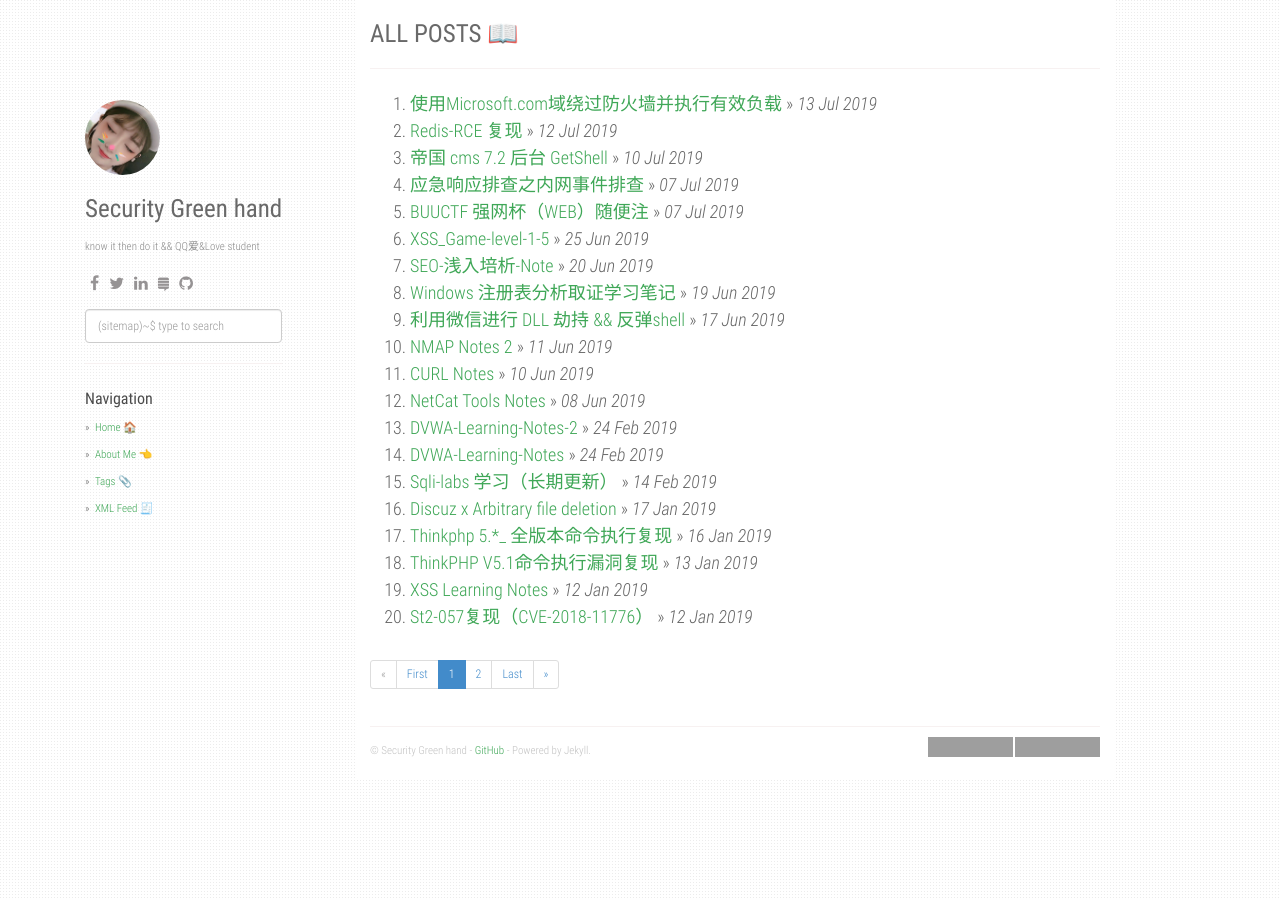
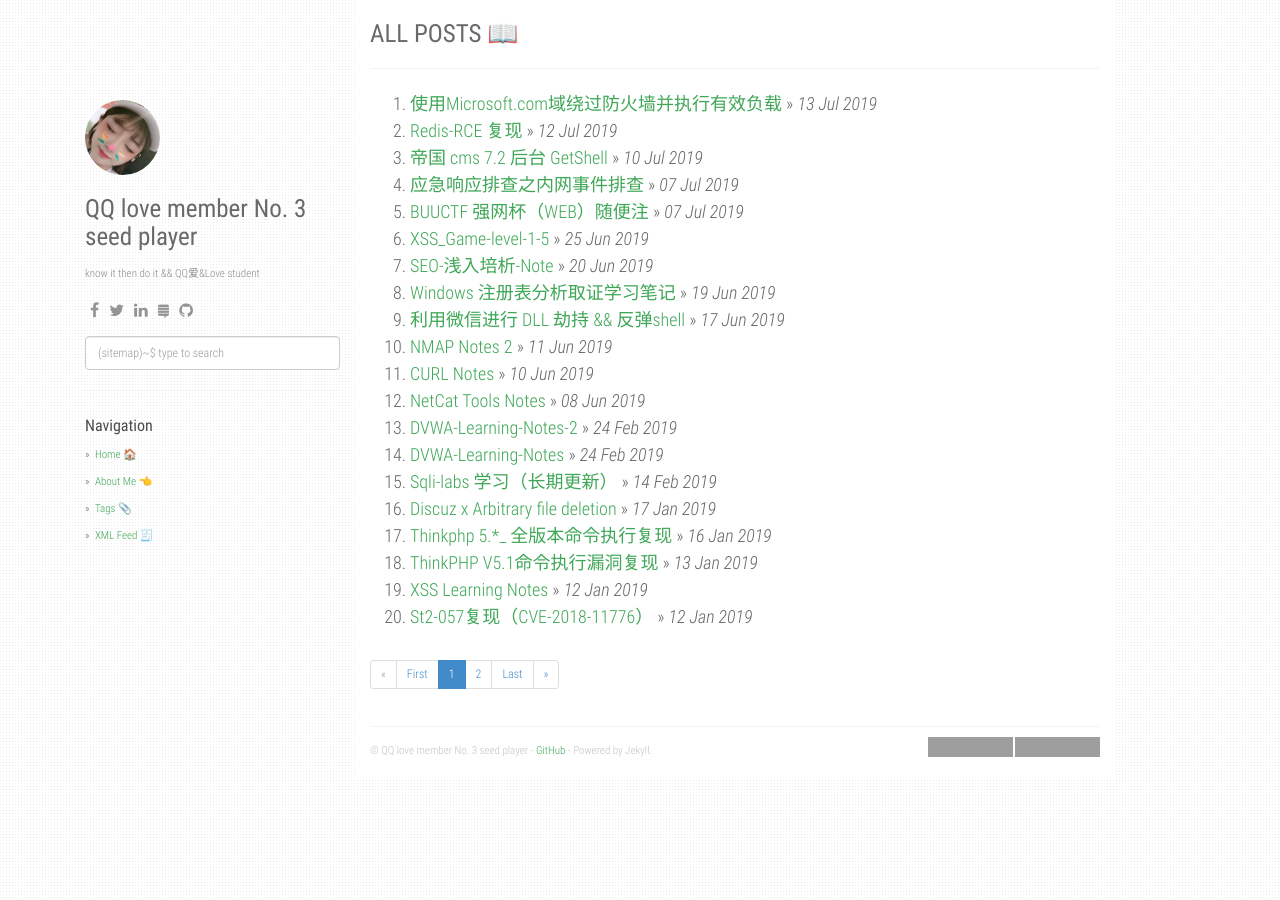
Before and after one commit to fuchen666/ppbibo.github.io, a Jekyll site: the page built from index.html, in a window 1280 px wide. Built offline with Jekyll 4.4.1, drawn with Linux system fonts in a browser that asks for light colours; the list of posts is cut into pages by our own code; grey boxes are pictures that could not be loaded.

Commit message:
add file

```diff
--- a/_config.yml
+++ b/_config.yml
@@ -1,6 +1,6 @@
 title: ALL POSTS 📖
 description: know it then do it🎬
-author: Security Green hand
+author: QQ love member No. 3 seed player
 github: https://github.com/ppbibo
 about: know it then do it && QQ爱&Love student
 avatar_url: /static/img/avatar.jpg
```
